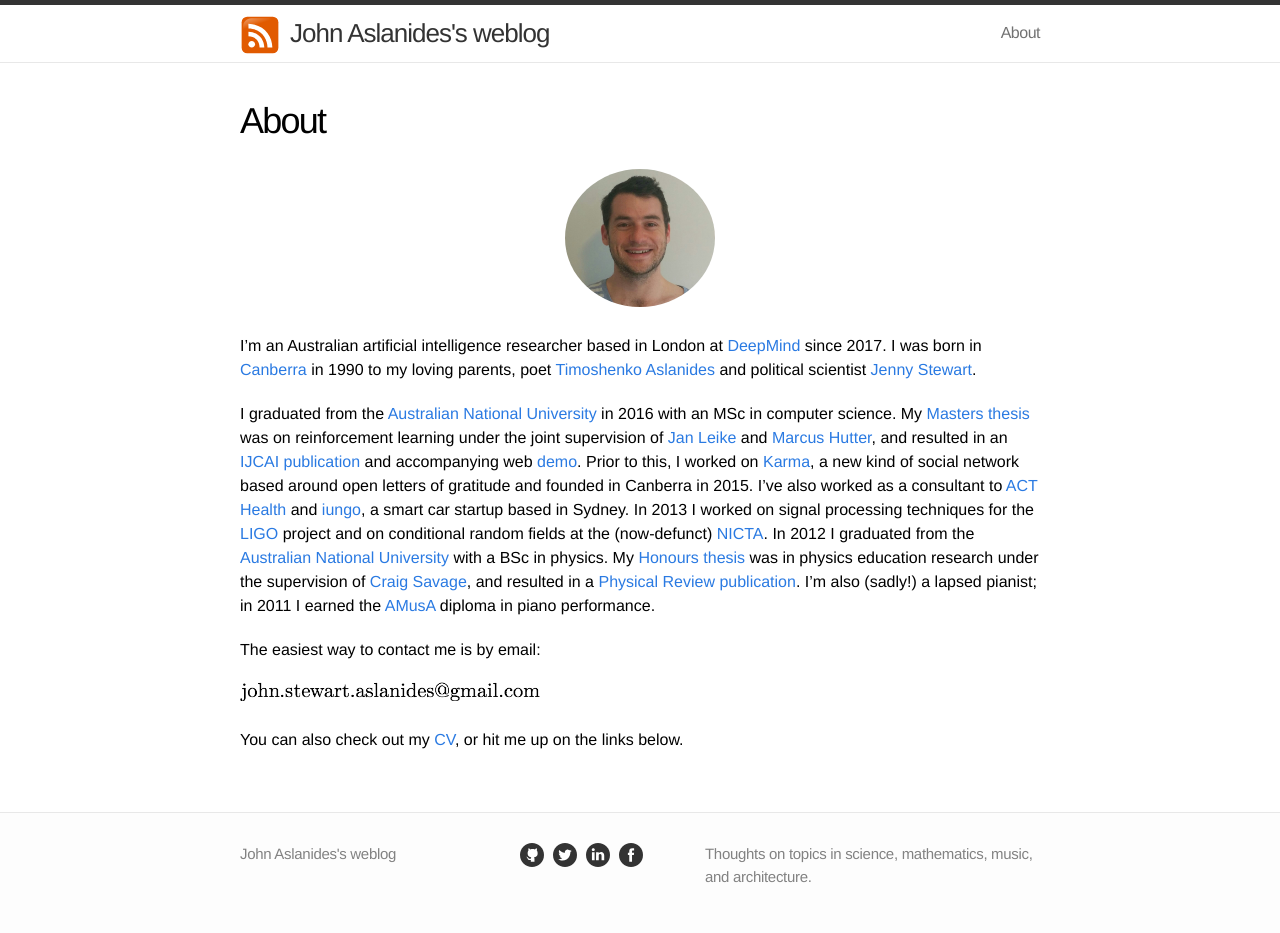
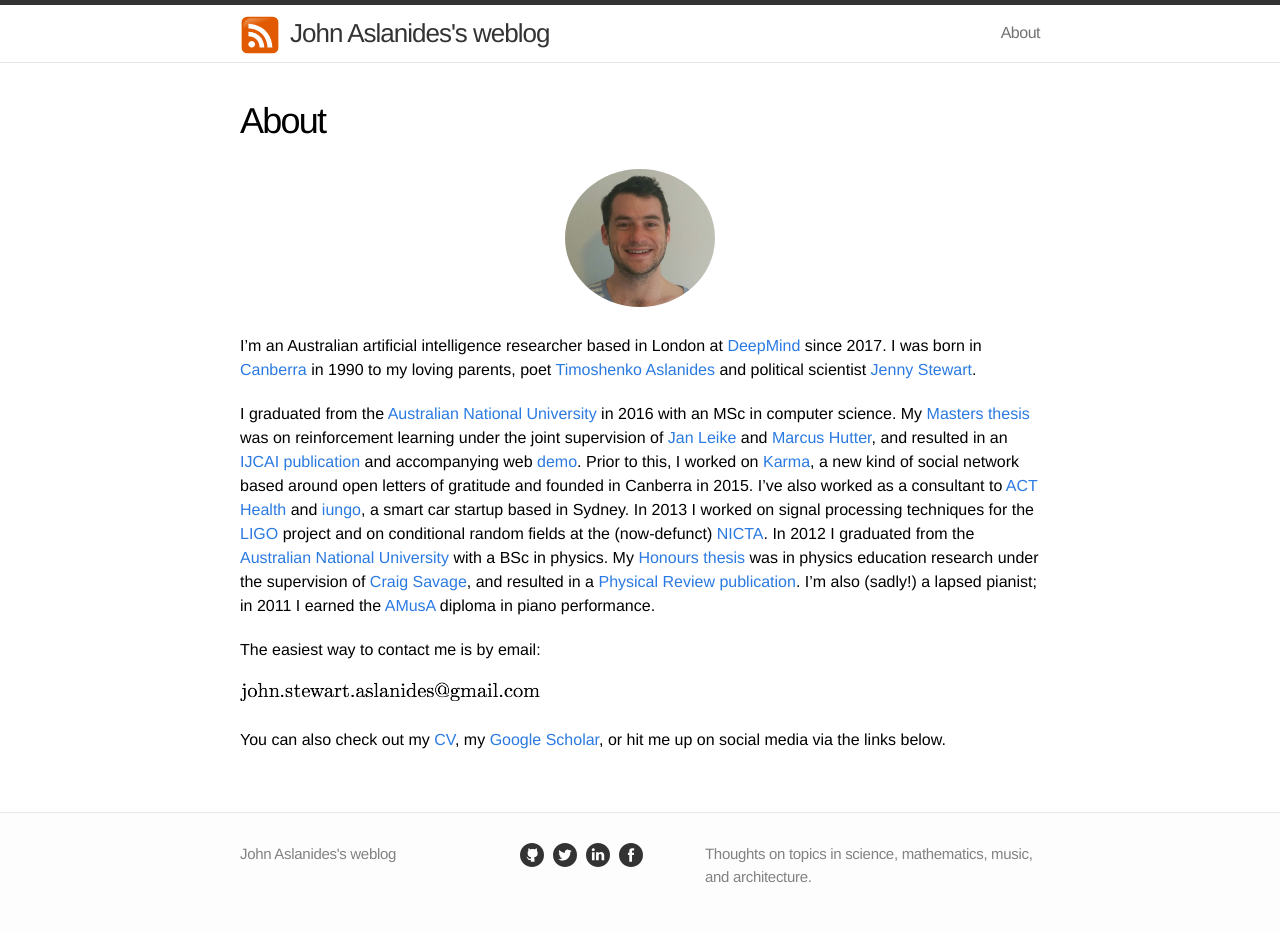
Before and after one commit to aslanides/aslanides.github.io, a Jekyll site: the page built from about.md, in a window 1280 px wide. Built offline with Jekyll 4.4.1, drawn with Linux system fonts in a browser that asks for light colours.

Commit message:
Add link to Google Scholar.

```diff
--- a/about.md
+++ b/about.md
@@ -14,7 +14,7 @@
 
 <img src="../assets/email.png" width="300" />
 
-You can also check out my [CV], or hit me up on the links below.
+You can also check out my [CV], my [Google Scholar], or hit me up on social media via the links below.
 
 
 <!-- People -->
@@ -29,8 +29,8 @@
 [Karma]: https://karma.wiki
 [Facebook]: https://www.facebook.com/john.aslanides
 [LinkedIn]: https://linkedin.com/in/johnaslanides
-[Google+]: https://plus.google.com/+johnaslanides
 [Karma Wiki]: https://karma.wiki/app/secure/user/bio:auth0%7C55c594c5a03e447768c72b57/biography/received
+[Google Scholar]: https://scholar.google.com/citations?user=jWIWqfcAAAAJ&hl=en
 
 <!-- Places and organisations -->
 [Canberra]: https://en.wikipedia.org/wiki/Canberra
```
